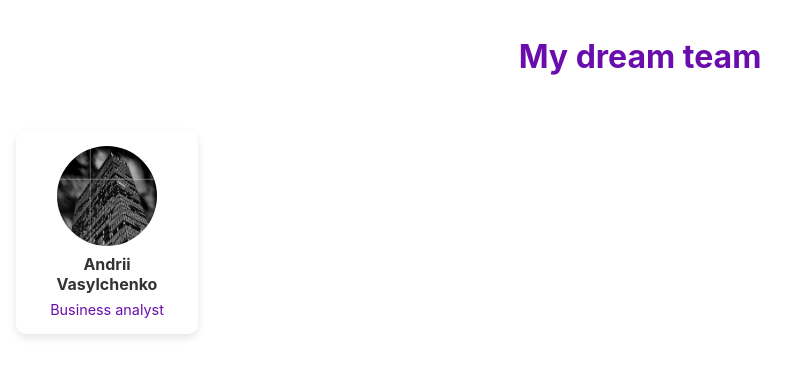
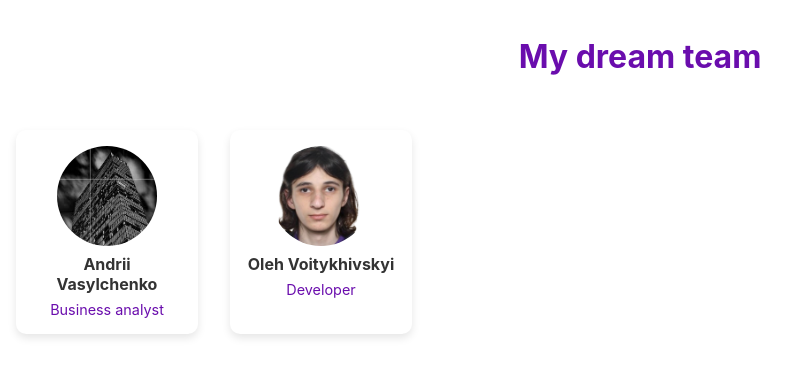
Before and after one commit to Andrii447/simple-landing-page, a React (Create React App) app: page / in a window 1280 px wide. Shown: the top 376 px of the page, without its empty margins (0-806 px from the left). Built offline with nearby package versions, Linux system fonts and the light colour scheme.

Commit message:
add card voitykhivskyi

```diff
--- a/src/components/Body.js
+++ b/src/components/Body.js
@@ -3,6 +3,7 @@ import React from "react";
 const Body = () => {
   return (
     <main style={styles.body}>
+
       <div style={styles.card}>
         <img src={"/vasylchenko_photo.jpg"} alt="Andrii Vasylchenko" style={styles.photo} />
         <div style={styles.textContainer}>
@@ -10,6 +11,15 @@ const Body = () => {
           <p style={styles.position}>Business analyst</p>
         </div>
       </div>
+
+      <div style={styles.card}>
+        <img src={"/Oleh.png"} alt="Oleh Voitykhivskyi" style={styles.photo} />
+        <div style={styles.textContainer}>
+          <h2 style={styles.name}>Oleh Voitykhivskyi</h2>
+          <p style={styles.position}>Developer</p>
+        </div>
+      </div>
+
     </main>
   );
 };
```
Also changed, not shown: public/Oleh.png (added).
